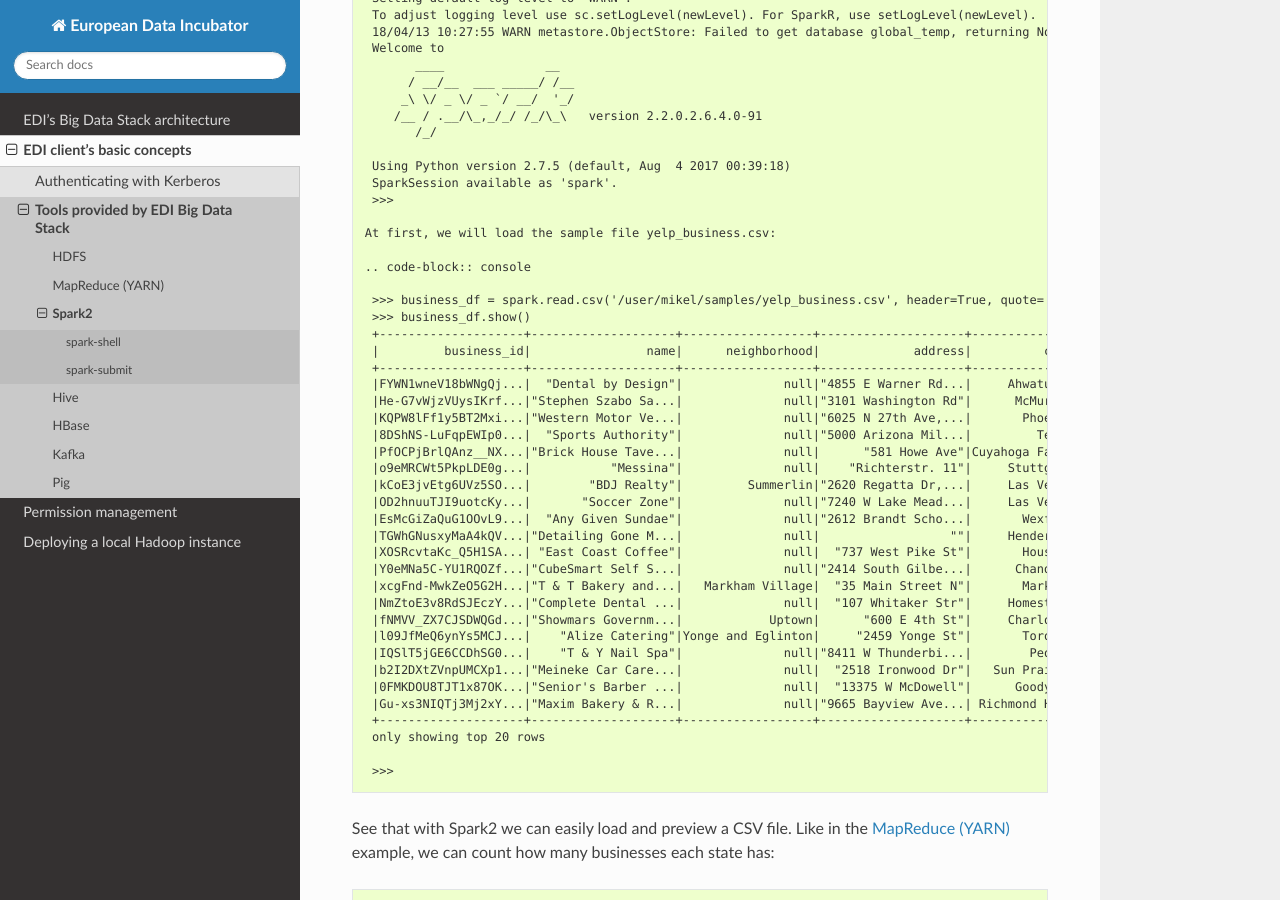
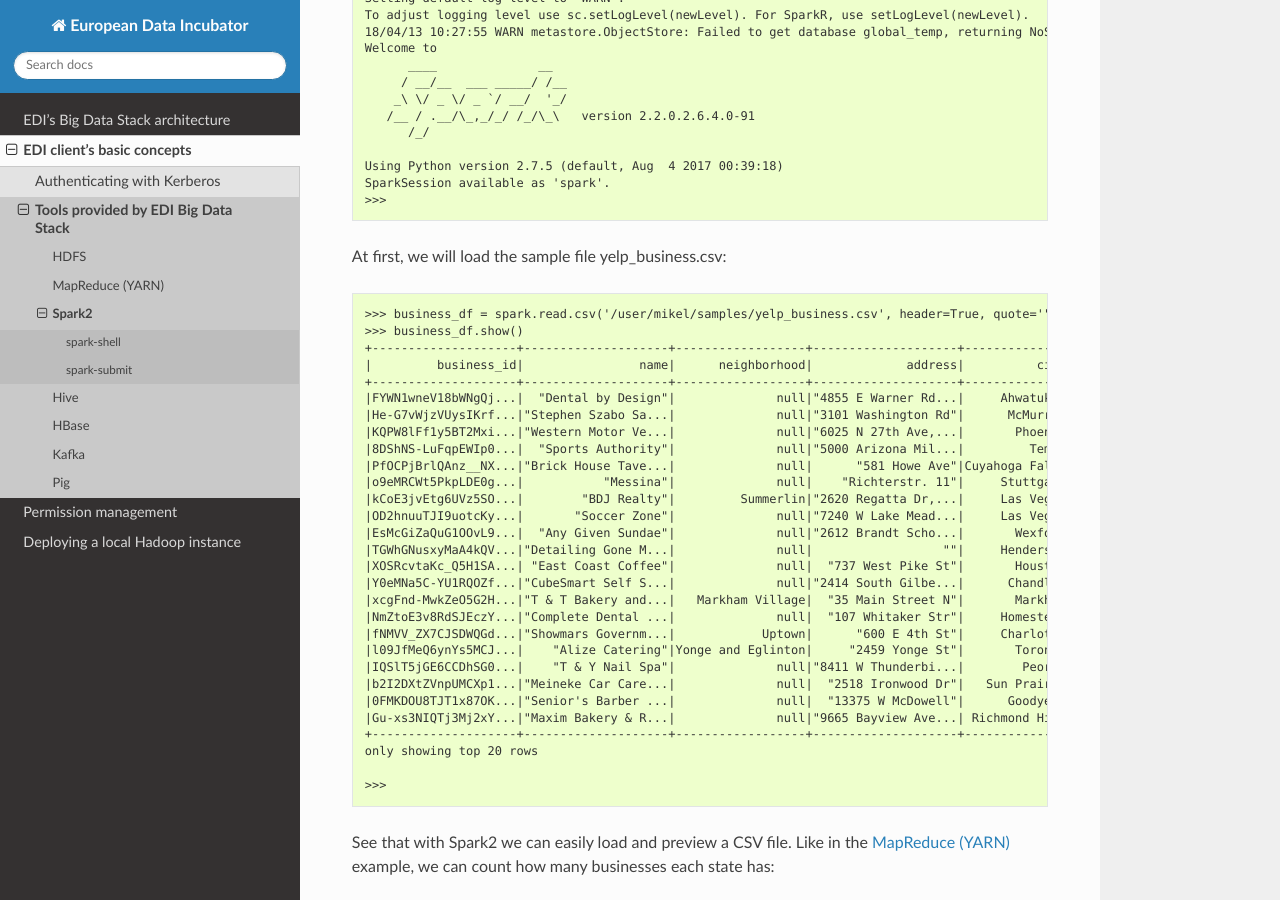
Before and after one commit to edincubator/edi-doc, a Sphinx documentation site: the page built from source/big-data-stack/tools/spark2.rst, in a window 1280 px wide and 900 px high, scrolled down 748 px. Built offline with Sphinx 7.4.7 and the Read the Docs theme 2.0.0, drawn with Linux system fonts in a browser that asks for light colours.

Commit message:
Fixed problem with code formatting

```diff
--- a/source/big-data-stack/tools/spark2.rst
+++ b/source/big-data-stack/tools/spark2.rst
@@ -45,9 +45,10 @@
   SparkSession available as 'spark'.
   >>>
 
- At first, we will load the sample file yelp_business.csv:
 
- .. code-block:: console
+At first, we will load the sample file yelp_business.csv:
+
+.. code-block:: console
 
   >>> business_df = spark.read.csv('/user/mikel/samples/yelp_business.csv', header=True, quote='"', escape='"')
   >>> business_df.show()
```
